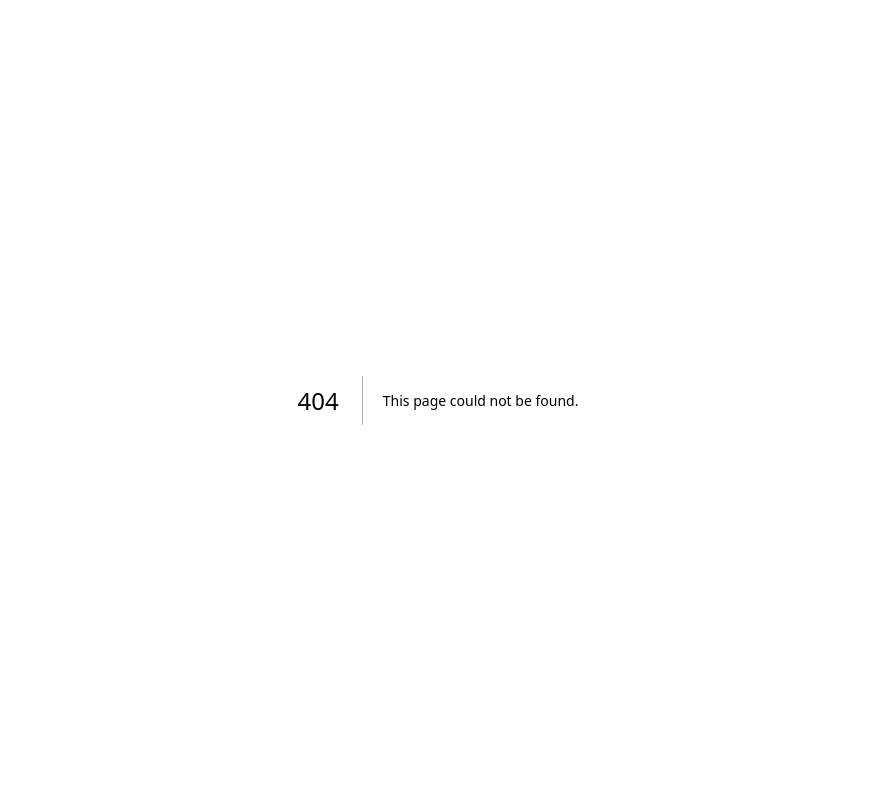
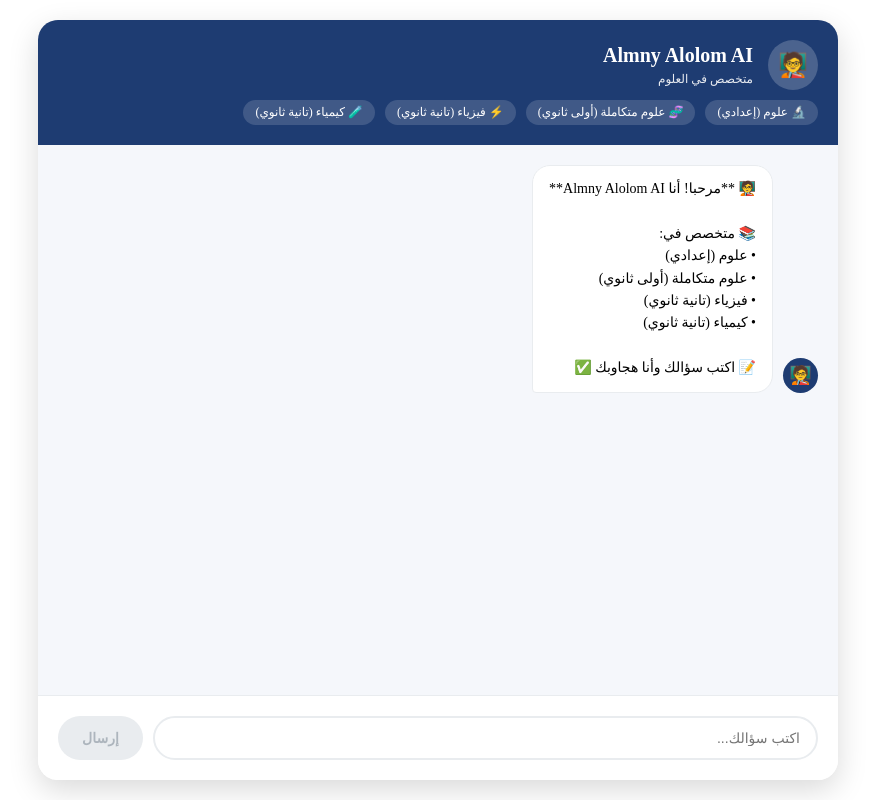
Before and after one commit to tomasmehany/almny-alaolom, a Next.js app: page /bot in a window 1280 px wide. Before the commit this address had no page. Shown: the whole page, without its empty margins (202-1077 px from the left). Built offline with nearby package versions, Linux system fonts and the light colour scheme.

Commit message:
Add files via upload

```diff
--- /dev/null
+++ b/app/bot/page.js
@@ -0,0 +1,328 @@
+'use client';
+import { useState, useRef, useEffect } from 'react';
+
+export default function BotPage() {
+  const [messages, setMessages] = useState([]);
+  const [input, setInput] = useState('');
+  const [loading, setLoading] = useState(false);
+  const [streamingMessage, setStreamingMessage] = useState('');
+  const messagesEndRef = useRef(null);
+
+  useEffect(() => {
+    setMessages([
+      {
+        id: 1,
+        role: 'bot',
+        content: '🧑‍🏫 **مرحبا! أنا Almny Alolom AI**\n\n📚 متخصص في:\n• علوم (إعدادي)\n• علوم متكاملة (أولى ثانوي)\n• فيزياء (تانية ثانوي)\n• كيمياء (تانية ثانوي)\n\n📝 اكتب سؤالك وأنا هجاوبك ✅'
+      }
+    ]);
+  }, []);
+
+  useEffect(() => {
+    messagesEndRef.current?.scrollIntoView({ behavior: 'smooth' });
+  }, [messages, streamingMessage]);
+
+  const streamText = (fullText, messageId) => {
+    let index = 0;
+    setStreamingMessage('');
+
+    const interval = setInterval(() => {
+      if (index < fullText.length) {
+        setStreamingMessage(prev => prev + fullText[index]);
+        index++;
+        messagesEndRef.current?.scrollIntoView({ behavior: 'smooth' });
+      } else {
+        clearInterval(interval);
+        setMessages(prev => {
+          const filtered = prev.filter(m => m.id !== 'streaming');
+          return [...filtered, {
+            id: messageId,
+            role: 'bot',
+            content: fullText
+          }];
+        });
+        setStreamingMessage('');
+      }
+    }, 3);
+  };
+
+  const handleSend = async () => {
+    if (!input.trim()) return;
+
+    const userMessage = {
+      id: Date.now(),
+      role: 'user',
+      content: input
+    };
+
+    setMessages(prev => [...prev, userMessage]);
+    setInput('');
+    setLoading(true);
+
+    try {
+      const res = await fetch('/api/chat', {
+        method: 'POST',
+        headers: { 'Content-Type': 'application/json' },
+        body: JSON.stringify({ message: input })
+      });
+
+      const data = await res.json();
+      const replyText = data.reply || "عذراً، لم أستطع الإجابة";
+
+      const messageId = Date.now() + 1;
+      streamText(replyText, messageId);
+
+    } catch (error) {
+      setMessages(prev => [...prev, {
+        id: Date.now(),
+        role: 'bot',
+        content: "عذراً، حدث خطأ مؤقت"
+      }]);
+    } finally {
+      setLoading(false);
+    }
+  };
+
+  return (
+    <div style={styles.container}>
+      <div style={styles.header}>
+        <div style={styles.botInfo}>
+          <div style={styles.avatar}>🧑‍🏫</div>
+          <div>
+            <h2 style={styles.botName}>Almny Alolom AI</h2>
+            <p style={styles.botStatus}>متخصص في العلوم</p>
+          </div>
+        </div>
+        <div style={styles.badges}>
+          <span style={styles.badge}>🔬 علوم (إعدادي)</span>
+          <span style={styles.badge}>🧬 علوم متكاملة (أولى ثانوي)</span>
+          <span style={styles.badge}>⚡ فيزياء (تانية ثانوي)</span>
+          <span style={styles.badge}>🧪 كيمياء (تانية ثانوي)</span>
+        </div>
+      </div>
+
+      <div style={styles.chatArea}>
+        {messages.map(msg => (
+          <div
+            key={msg.id}
+            style={{
+              ...styles.messageRow,
+              ...(msg.role === 'user' ? styles.userRow : styles.botRow)
+            }}
+          >
+            {msg.role === 'bot' && <div style={styles.botAvatar}>🧑‍🏫</div>}
+            <div style={{
+              ...styles.messageBubble,
+              ...(msg.role === 'user' ? styles.userBubble : styles.botBubble)
+            }}>
+              <p style={styles.messageText} dangerouslySetInnerHTML={{ __html: msg.content }} />
+            </div>
+            {msg.role === 'user' && <div style={styles.userAvatar}>👤</div>}
+          </div>
+        ))}
+
+        {streamingMessage && (
+          <div style={styles.messageRow}>
+            <div style={styles.botAvatar}>🧑‍🏫</div>
+            <div style={{...styles.messageBubble, ...styles.botBubble}}>
+              <p style={styles.messageText} dangerouslySetInnerHTML={{ __html: streamingMessage }} />
+            </div>
+          </div>
+        )}
+
+        {loading && !streamingMessage && (
+          <div style={styles.typing}>
+            <div style={styles.typingBubble}>Almny Alolom AI يكتب...</div>
+          </div>
+        )}
+        <div ref={messagesEndRef} />
+      </div>
+
+      <div style={styles.inputArea}>
+        <input
+          type="text"
+          value={input}
+          onChange={(e) => setInput(e.target.value)}
+          onKeyDown={(e) => e.key === 'Enter' && handleSend()}
+          placeholder="اكتب سؤالك..."
+          style={styles.input}
+          disabled={loading}
+        />
+        <button
+          onClick={handleSend}
+          disabled={!input.trim() || loading}
+          style={{
+            ...styles.button,
+            ...((!input.trim() || loading) ? styles.buttonDisabled : styles.buttonActive)
+          }}
+        >
+          {loading ? '⏳' : 'إرسال'}
+        </button>
+      </div>
+    </div>
+  );
+}
+
+const styles = {
+  container: {
+    maxWidth: '800px',
+    margin: '20px auto',
+    background: 'white',
+    borderRadius: '20px',
+    boxShadow: '0 10px 30px rgba(0,0,0,0.15)',
+    overflow: 'hidden',
+    direction: 'rtl',
+    height: 'calc(100vh - 40px)',
+    display: 'flex',
+    flexDirection: 'column'
+  },
+  header: {
+    background: '#1e3c72',
+    color: 'white',
+    padding: '20px'
+  },
+  botInfo: {
+    display: 'flex',
+    alignItems: 'center',
+    gap: '15px',
+    marginBottom: '10px'
+  },
+  avatar: {
+    width: '50px',
+    height: '50px',
+    background: 'rgba(255,255,255,0.2)',
+    borderRadius: '50%',
+    display: 'flex',
+    alignItems: 'center',
+    justifyContent: 'center',
+    fontSize: '24px'
+  },
+  botName: {
+    margin: 0,
+    fontSize: '20px'
+  },
+  botStatus: {
+    margin: '5px 0 0',
+    fontSize: '12px',
+    opacity: 0.9
+  },
+  badges: {
+    display: 'flex',
+    gap: '10px',
+    flexWrap: 'wrap'
+  },
+  badge: {
+    background: 'rgba(255,255,255,0.15)',
+    padding: '5px 12px',
+    borderRadius: '20px',
+    fontSize: '12px'
+  },
+  chatArea: {
+    flex: 1,
+    overflowY: 'auto',
+    padding: '20px',
+    background: '#f5f7fb'
+  },
+  messageRow: {
+    display: 'flex',
+    alignItems: 'flex-end',
+    gap: '10px',
+    marginBottom: '15px'
+  },
+  userRow: {
+    justifyContent: 'flex-end'
+  },
+  botRow: {
+    justifyContent: 'flex-start'
+  },
+  botAvatar: {
+    width: '35px',
+    height: '35px',
+    background: '#1e3c72',
+    borderRadius: '50%',
+    display: 'flex',
+    alignItems: 'center',
+    justifyContent: 'center',
+    color: 'white',
+    fontSize: '18px'
+  },
+  userAvatar: {
+    width: '35px',
+    height: '35px',
+    background: '#6c757d',
+    borderRadius: '50%',
+    display: 'flex',
+    alignItems: 'center',
+    justifyContent: 'center',
+    color: 'white',
+    fontSize: '18px'
+  },
+  messageBubble: {
+    maxWidth: '70%',
+    padding: '12px 16px',
+    borderRadius: '18px'
+  },
+  botBubble: {
+    background: 'white',
+    border: '1px solid #e9ecef',
+    borderBottomRightRadius: '18px',
+    borderBottomLeftRadius: '4px'
+  },
+  userBubble: {
+    background: '#1e3c72',
+    color: 'white',
+    borderBottomLeftRadius: '18px',
+    borderBottomRightRadius: '4px'
+  },
+  messageText: {
+    margin: 0,
+    fontSize: '14px',
+    lineHeight: '1.6',
+    whiteSpace: 'pre-line'
+  },
+  typing: {
+    display: 'flex',
+    justifyContent: 'flex-start',
+    marginTop: '10px'
+  },
+  typingBubble: {
+    background: 'white',
+    padding: '10px 15px',
+    borderRadius: '18px',
+    border: '1px solid #e9ecef',
+    fontSize: '13px',
+    color: '#6c757d'
+  },
+  inputArea: {
+    padding: '20px',
+    background: 'white',
+    borderTop: '1px solid #e9ecef',
+    display: 'flex',
+    gap: '10px'
+  },
+  input: {
+    flex: 1,
+    padding: '12px 16px',
+    border: '2px solid #e9ecef',
+    borderRadius: '25px',
+    fontSize: '14px',
+    outline: 'none'
+  },
+  button: {
+    padding: '12px 24px',
+    border: 'none',
+    borderRadius: '25px',
+    fontSize: '14px',
+    fontWeight: 'bold',
+    cursor: 'pointer'
+  },
+  buttonActive: {
+    background: '#1e3c72',
+    color: 'white'
+  },
+  buttonDisabled: {
+    background: '#e9ecef',
+    color: '#adb5bd',
+    cursor: 'not-allowed'
+  }
+};
```
